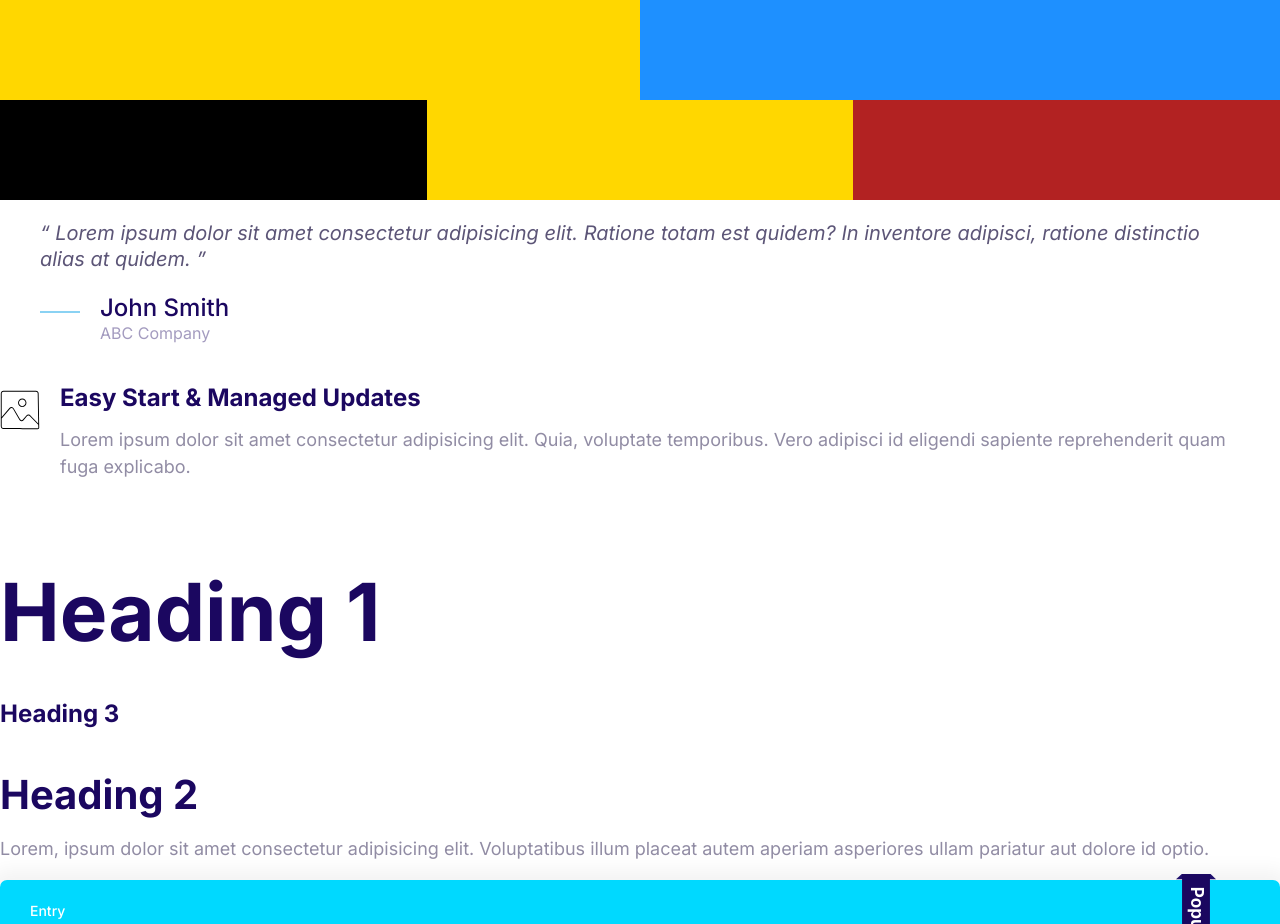
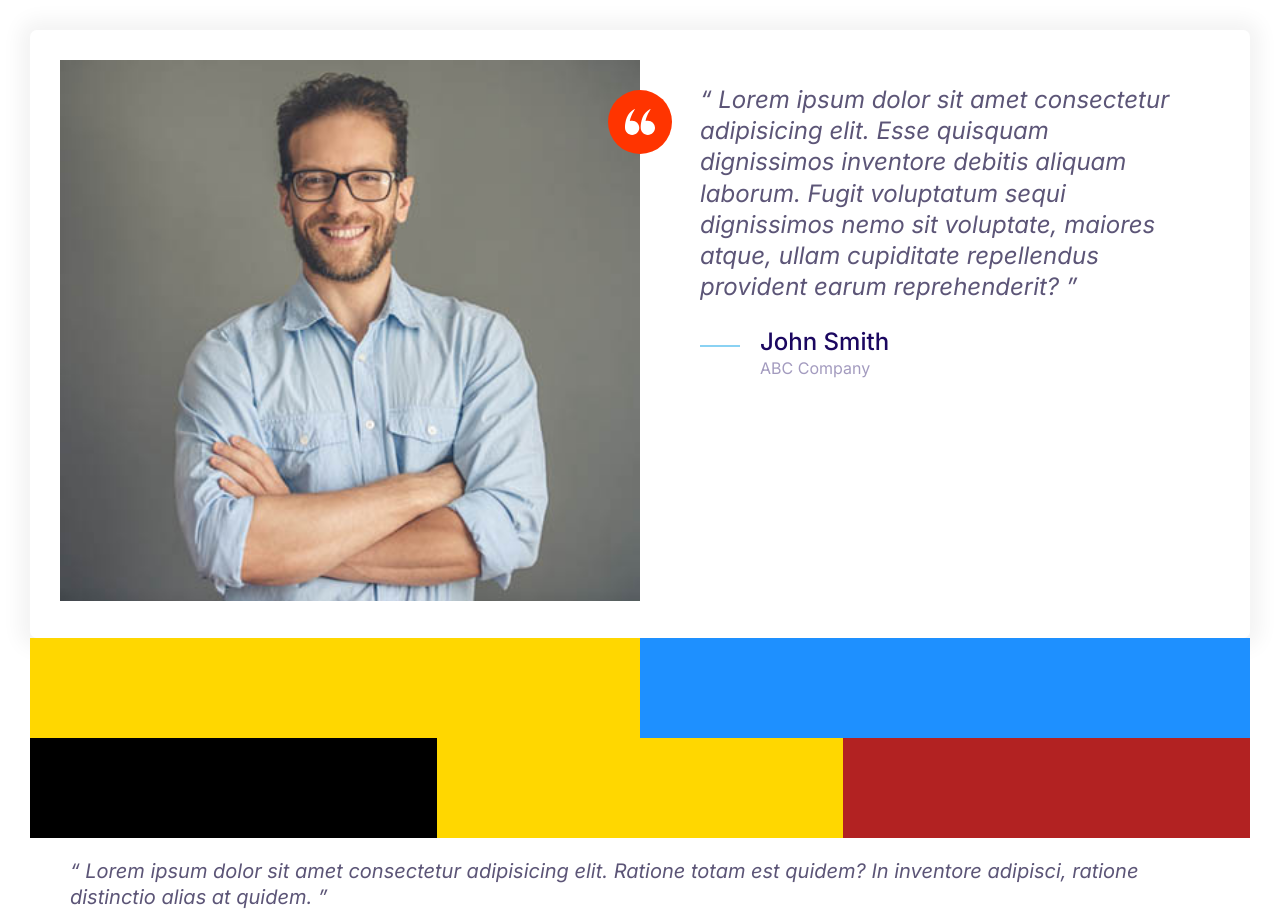
Before and after one commit to PhantomPWR/cwm-html-css-pt3, a plain HTML site: page index.html in a window 1280 px wide. Shown: the top 924 px of the page. Drawn offline with Linux system fonts and the light colour scheme.

Commit message:
Create testimonial component

```diff
--- a/css/styles.css
+++ b/css/styles.css
@@ -169,8 +169,17 @@ a {
 	width: 40px;
 }
 
+.icon--small {
+	height: 30px;
+	width: 30px;
+}
+
 .icon--primary {
 	fill: var(--color-primary);
+}
+
+.icon--white {
+	fill: white;
 }
 
 .icon-container {
@@ -181,6 +190,10 @@ a {
 	align-items: center;
 	height: 64px;
 	width: 64px;
+}
+
+.icon-container--accent {
+	background: var(--color-accent);
 }
 
 /* Buttons */
@@ -460,3 +473,30 @@ a {
 		grid-template-columns: repeat(3, 1fr); /* Alternatively, 1fr 1fr 1fr */
 	}
 }
+
+/* Testimonials */
+.testimonial {
+	padding: 3rem;
+}
+.testimonial__image {
+	position: relative;
+}
+.testimonial__image > img {
+	width: 100%;
+}
+.testimonial__image > .icon-container {
+	position: absolute;
+	top: 3rem;
+	right: -32px;
+}
+
+@media screen and (min-width: 768px) {
+	.testimonial .quote,
+	.testimonial .quote__author {
+		font-size: 2.4rem;
+	}
+
+	.testimonial .quote {
+		margin-left: 6rem;
+	}
+}
--- a/index.html
+++ b/index.html
@@ -13,7 +13,48 @@
 		<link rel="stylesheet" href="css/normalize.css" />
 		<link rel="stylesheet" href="css/styles.css" />
 	</head>
-	<body>
+	<body style="padding: 3rem">
+		<div class="card testimonial">
+			<div class="grid grid--cols-2">
+				<div class="testimonial__image">
+					<img
+						src="images/testimonial.jpg"
+						alt="A happy smiling customer"
+					/>
+					<span class="icon-container icon-container--accent">
+						<svg class="icon icon--white icon--small">
+							<use xlink:href="/images/sprite.svg#quotes"></use>
+						</svg>
+					</span>
+				</div>
+				<blockquote class="quote">
+					<p class="quote__text">
+						Lorem ipsum dolor sit amet consectetur adipisicing elit.
+						Esse quisquam dignissimos inventore debitis aliquam
+						laborum. Fugit voluptatum sequi dignissimos nemo sit
+						voluptate, maiores atque, ullam cupiditate repellendus
+						provident earum reprehenderit?
+					</p>
+					<footer>
+						<div class="media">
+							<div class="media__image">
+								<svg class="icon icon--primary quote__line">
+									<use
+										xlink:href="/images/sprite.svg#line"
+									></use>
+								</svg>
+							</div>
+							<div class="media__body">
+								<h3 class="media__title quote__author">
+									John Smith
+								</h3>
+								<p class="quote__company">ABC Company</p>
+							</div>
+						</div>
+					</footer>
+				</blockquote>
+			</div>
+		</div>
 		<div class="grid grid--cols-2">
 			<div style="height: 100px; background: gold"></div>
 			<div style="height: 100px; background: dodgerblue"></div>
```
Also changed, not shown: components/testimonials.html (added, +33 -0 lines), images/testimonial.jpg (added).
